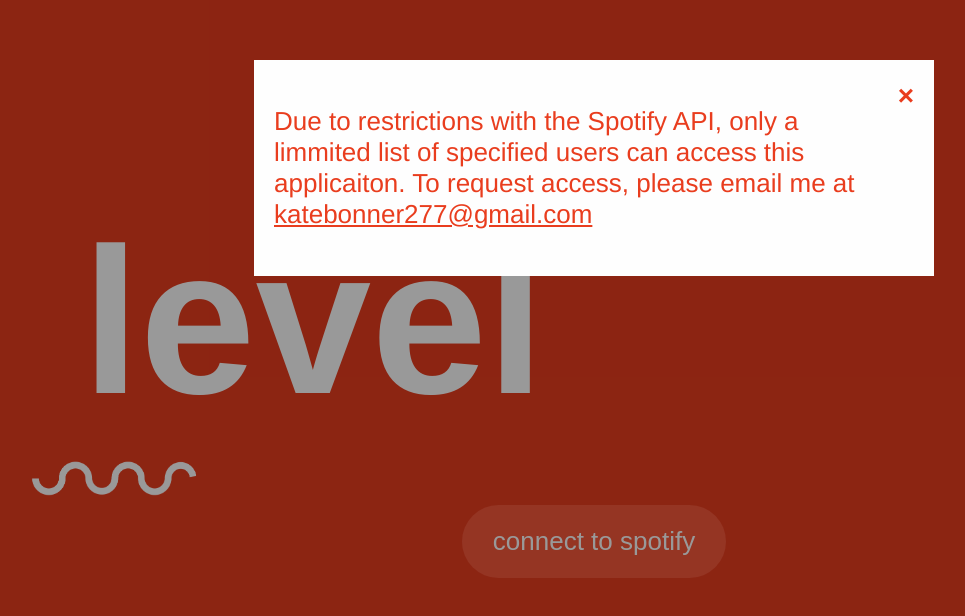
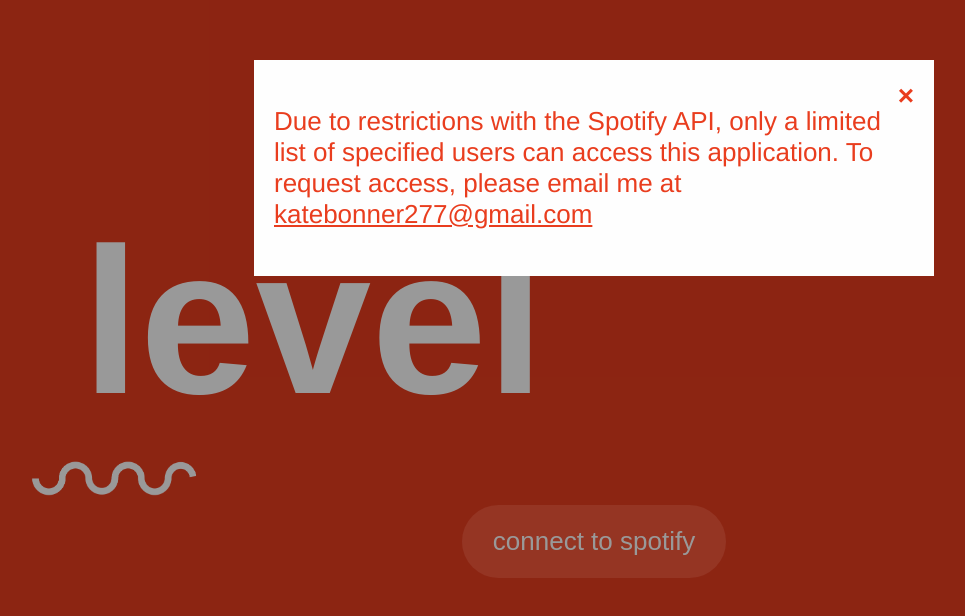
Before and after one commit to katebonner/level, a React (Create React App) app: page / in a window 1280 px wide. Shown: the part 132-748 px from the top of the page, without its empty margins (46-1011 px from the left). Built offline with nearby package versions, Linux system fonts and the light colour scheme.

Commit message:
spell check lol

```diff
--- a/src/pages/landing.jsx
+++ b/src/pages/landing.jsx
@@ -15,7 +15,7 @@
             <div id="myModal" className="modal">
                  <div className="modal-content">
                     <span onClick={exitModal} className="close">&times;</span>
-                    <p className='modal-text'>Due to restrictions with the Spotify API, only a limmited list of specified users can access this applicaiton. To request access, please email me at <a className='modal-link' href='mailto:katebonner277@gmail.com'>katebonner277@gmail.com</a></p>
+                    <p className='modal-text'>Due to restrictions with the Spotify API, only a limited list of specified users can access this application. To request access, please email me at <a className='modal-link' href='mailto:katebonner277@gmail.com'>katebonner277@gmail.com</a></p>
                     </div>
             </div>
 
```
